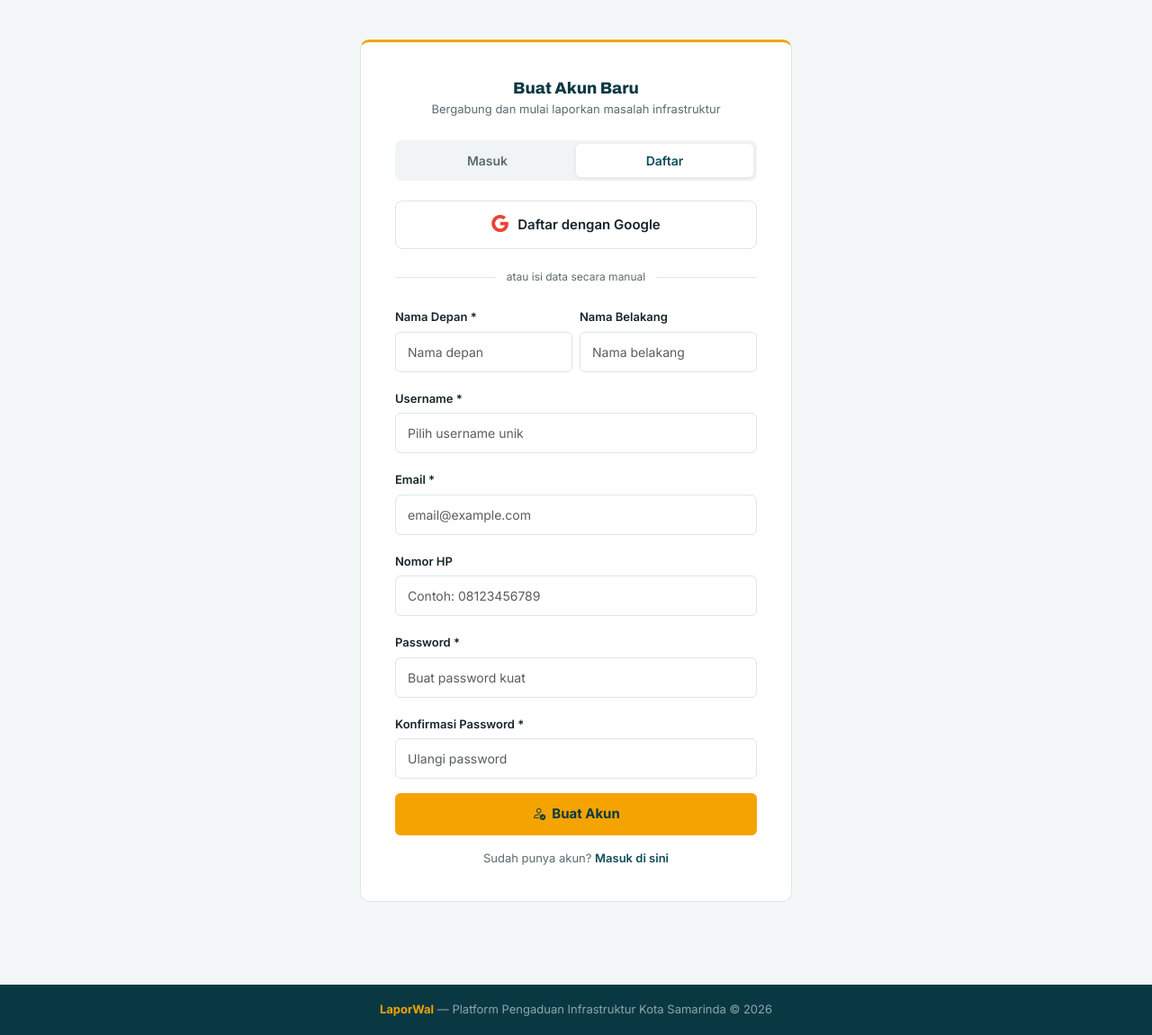
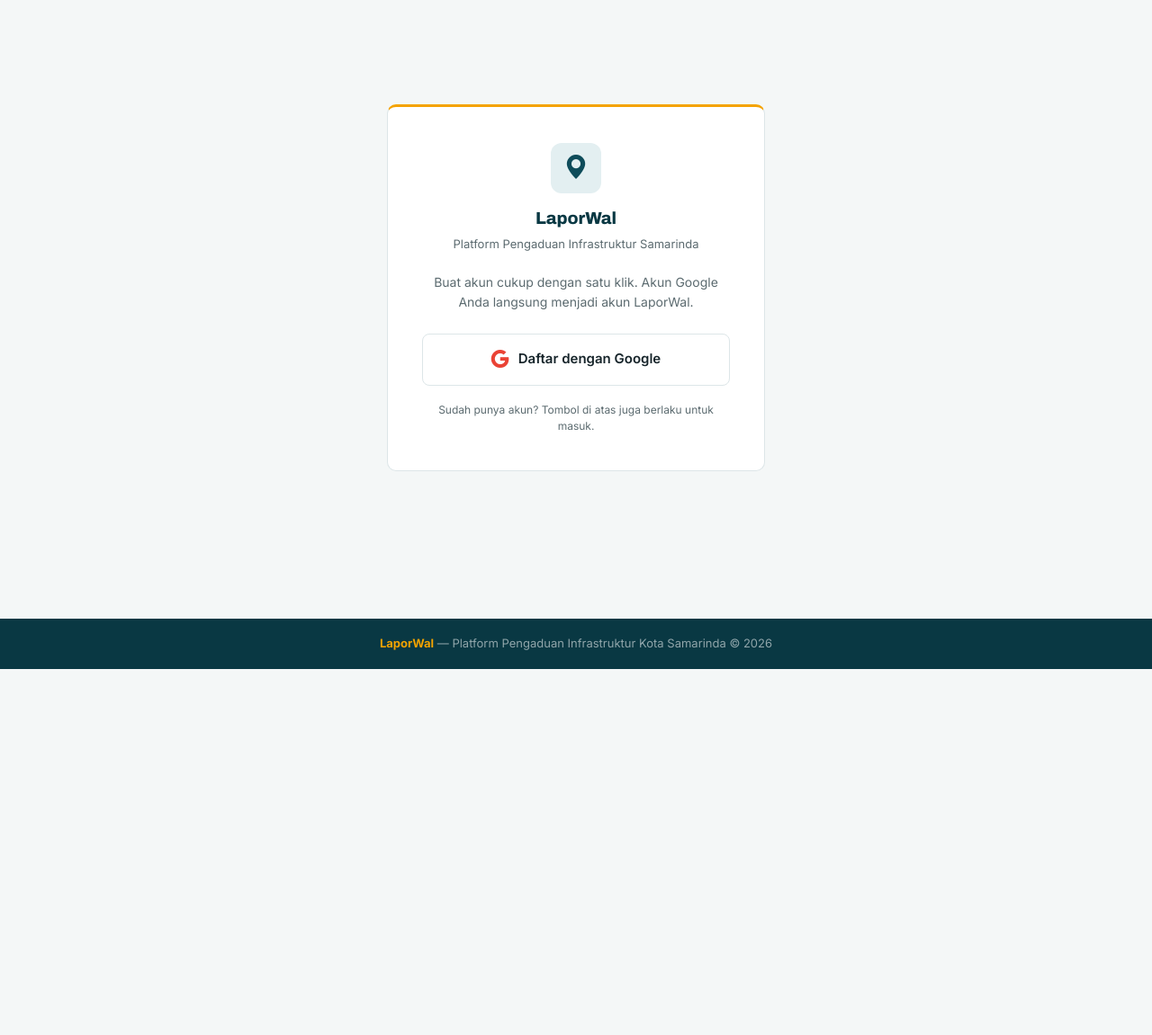
Before and after one commit to 2411102441236-hash/LaporWalProject, a Django app: page /auth/register/ in a window 1280 px wide. Shown: the part 62-1213 px from the top of the page at 90% size. After the commit the page ends 806 px from the top, so only its background shows below. Run offline with Django 5.2, Linux system fonts and the light colour scheme; some libraries are stand-ins or nearby versions.

Commit message:
Update register.html

```diff
--- a/laporwal_project/laporwal/templates/accounts/register.html
+++ b/laporwal_project/laporwal/templates/accounts/register.html
@@ -3,79 +3,28 @@
 {% block title %}Daftar{% endblock %}
 {% block extra_css %}
 .auth-wrap { min-height: calc(100vh - 160px); display: flex; align-items: center; justify-content: center; padding: 44px 16px; }
-.auth-card { background: #fff; border: 1px solid var(--line); border-top: 3px solid var(--amber); border-radius: 10px; padding: 38px; width: 100%; max-width: 480px; }
-.tab-switch { display: flex; background: #F1F4F4; border-radius: 7px; padding: 4px; margin-bottom: 22px; }
-.tab-btn { flex: 1; text-align: center; padding: 8px; border-radius: 5px; font-size: 14px; font-weight: 600; cursor: pointer; border: none; background: transparent; color: var(--muted); text-decoration: none; transition: all 0.15s; }
-.tab-btn.active { background: #fff; color: var(--teal); box-shadow: 0 1px 4px rgba(0,0,0,0.08); }
-.btn-google { display: flex; align-items: center; justify-content: center; gap: 10px; width: 100%; padding: 12px; border: 1.5px solid var(--line); border-radius: 8px; background: #fff; color: #16242A; font-weight: 600; font-size: 15px; text-decoration: none; transition: all .15s; }
+.auth-card { background: #fff; border: 1px solid var(--line); border-top: 3px solid var(--amber); border-radius: 10px; padding: 40px 38px; width: 100%; max-width: 420px; }
+.auth-logo { text-align: center; margin-bottom: 22px; }
+.auth-icon { width: 56px; height: 56px; background: var(--teal-l); border-radius: 12px; display: flex; align-items: center; justify-content: center; margin: 0 auto 14px; color: var(--teal); font-size: 27px; }
+.auth-intro { text-align: center; color: var(--muted); font-size: 14px; line-height: 1.55; margin-bottom: 24px; }
+.btn-google { display: flex; align-items: center; justify-content: center; gap: 10px; width: 100%; padding: 13px; border: 1.5px solid var(--line); border-radius: 8px; background: #fff; color: #16242A; font-weight: 600; font-size: 15px; text-decoration: none; transition: all .15s; }
 .btn-google:hover { background: #F8FAFA; border-color: #C9D6D9; color: #16242A; }
-.btn-google i { color: #EA4335; font-size: 19px; }
-.auth-divider { display: flex; align-items: center; gap: 12px; margin: 22px 0; color: var(--muted); font-size: 12px; }
-.auth-divider::before, .auth-divider::after { content: ''; flex: 1; height: 1px; background: var(--line); }
-.errorlist { list-style: none; padding: 0; margin: 4px 0 0; }
-.errorlist li { font-size: 12px; color: #dc3545; }
+.btn-google i { color: #EA4335; font-size: 20px; }
+.auth-foot { text-align: center; color: var(--muted); font-size: 12px; line-height: 1.5; margin-top: 18px; margin-bottom: 0; }
 {% endblock %}
 {% block content %}
 <div class="auth-wrap">
   <div class="auth-card">
-    <div class="text-center mb-4">
-      <div style="font-family:var(--display);font-weight:800;font-size:18px;color:var(--teal-d)">Buat Akun Baru</div>
-      <p class="section-sub" style="font-size:13px">Bergabung dan mulai laporkan masalah infrastruktur</p>
+    <div class="auth-logo">
+      <div class="auth-icon"><i class="bi bi-geo-alt-fill"></i></div>
+      <div style="font-family:var(--display);font-weight:800;font-size:19px;color:var(--teal-d)">LaporWal</div>
+      <p class="section-sub" style="font-size:13px;margin-top:4px">Platform Pengaduan Infrastruktur Samarinda</p>
     </div>
-    <div class="tab-switch">
-      <a href="{% url 'login' %}" class="tab-btn">Masuk</a>
-      <a href="{% url 'register' %}" class="tab-btn active">Daftar</a>
-    </div>
-
+    <p class="auth-intro">Buat akun cukup dengan satu klik. Akun Google Anda langsung menjadi akun LaporWal.</p>
     <a href="{% provider_login_url 'google' %}" class="btn-google">
       <i class="bi bi-google"></i> Daftar dengan Google
     </a>
-    <div class="auth-divider">atau isi data secara manual</div>
-
-    <form method="post" novalidate>
-      {% csrf_token %}
-      <div class="row g-2 mb-3">
-        <div class="col-6">
-          <label class="form-label">Nama Depan *</label>
-          <input type="text" name="first_name" class="form-control w-100" placeholder="Nama depan" required value="{{ form.first_name.value|default:'' }}">
-          {% if form.first_name.errors %}<ul class="errorlist">{% for e in form.first_name.errors %}<li>{{ e }}</li>{% endfor %}</ul>{% endif %}
-        </div>
-        <div class="col-6">
-          <label class="form-label">Nama Belakang</label>
-          <input type="text" name="last_name" class="form-control w-100" placeholder="Nama belakang" value="{{ form.last_name.value|default:'' }}">
-        </div>
-      </div>
-      <div class="mb-3">
-        <label class="form-label">Username *</label>
-        <input type="text" name="username" class="form-control w-100" placeholder="Pilih username unik" required value="{{ form.username.value|default:'' }}">
-        {% if form.username.errors %}<ul class="errorlist">{% for e in form.username.errors %}<li>{{ e }}</li>{% endfor %}</ul>{% endif %}
-      </div>
-      <div class="mb-3">
-        <label class="form-label">Email *</label>
-        <input type="email" name="email" class="form-control w-100" placeholder="email@example.com" required value="{{ form.email.value|default:'' }}">
-        {% if form.email.errors %}<ul class="errorlist">{% for e in form.email.errors %}<li>{{ e }}</li>{% endfor %}</ul>{% endif %}
-      </div>
-      <div class="mb-3">
-        <label class="form-label">Nomor HP</label>
-        <input type="text" name="phone" class="form-control w-100" placeholder="Contoh: 08123456789" value="{{ form.phone.value|default:'' }}">
-      </div>
-      <div class="mb-3">
-        <label class="form-label">Password *</label>
-        <input type="password" name="password1" class="form-control w-100" placeholder="Buat password kuat" required>
-        {% if form.password1.errors %}<ul class="errorlist">{% for e in form.password1.errors %}<li>{{ e }}</li>{% endfor %}</ul>{% endif %}
-      </div>
-      <div class="mb-3">
-        <label class="form-label">Konfirmasi Password *</label>
-        <input type="password" name="password2" class="form-control w-100" placeholder="Ulangi password" required>
-        {% if form.password2.errors %}<ul class="errorlist">{% for e in form.password2.errors %}<li>{{ e }}</li>{% endfor %}</ul>{% endif %}
-      </div>
-      <button type="submit" class="btn-green w-100" style="padding:12px;font-size:15px">
-        <i class="bi bi-person-check"></i>Buat Akun
-      </button>
-    </form>
-    <p class="text-center section-sub mt-3 mb-0" style="font-size:13px">
-      Sudah punya akun? <a href="{% url 'login' %}" class="text-green" style="font-weight:600;text-decoration:none">Masuk di sini</a>
-    </p>
+    <p class="auth-foot">Sudah punya akun? Tombol di atas juga berlaku untuk masuk.</p>
   </div>
 </div>
 {% endblock %}
```
